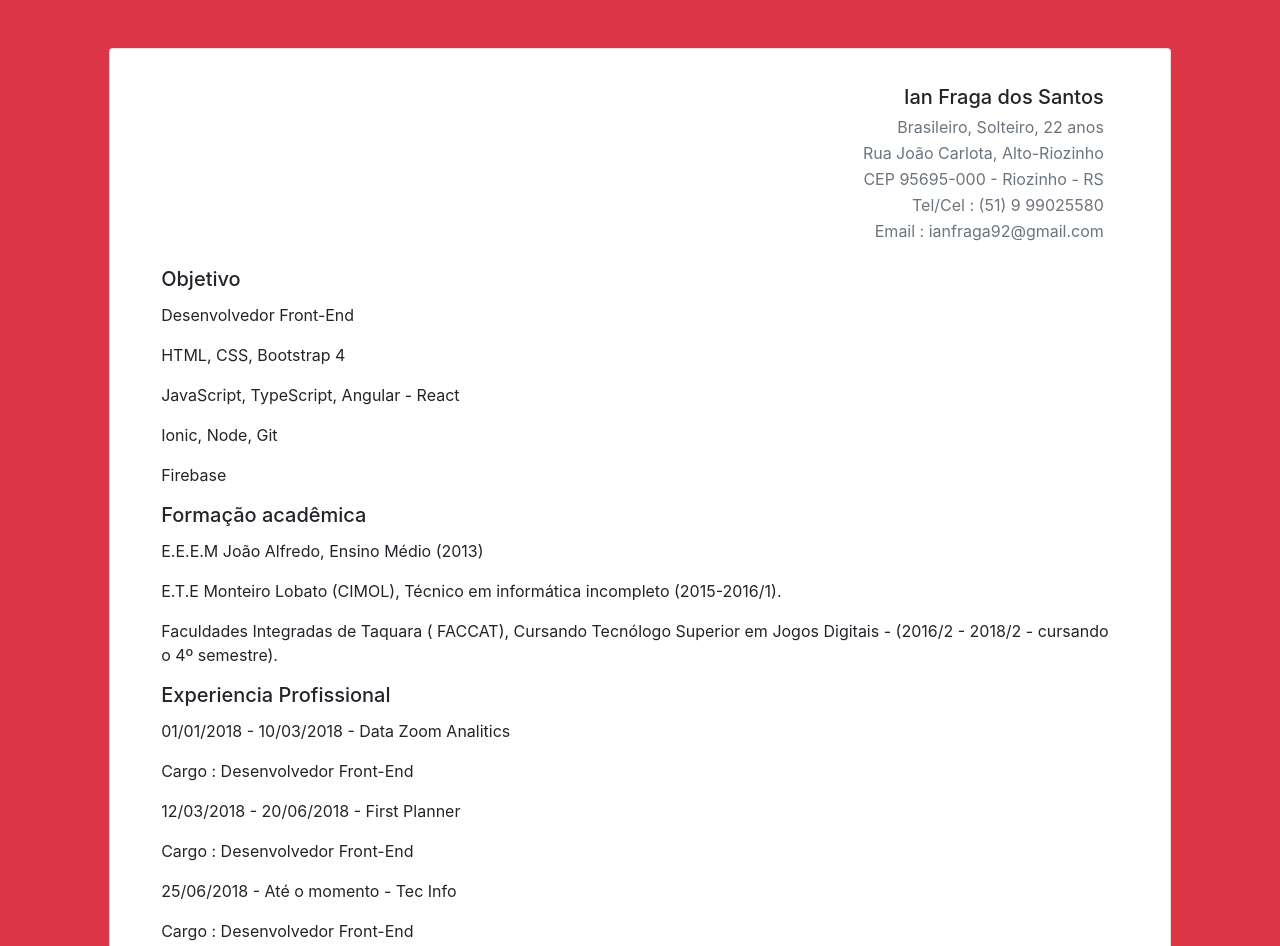
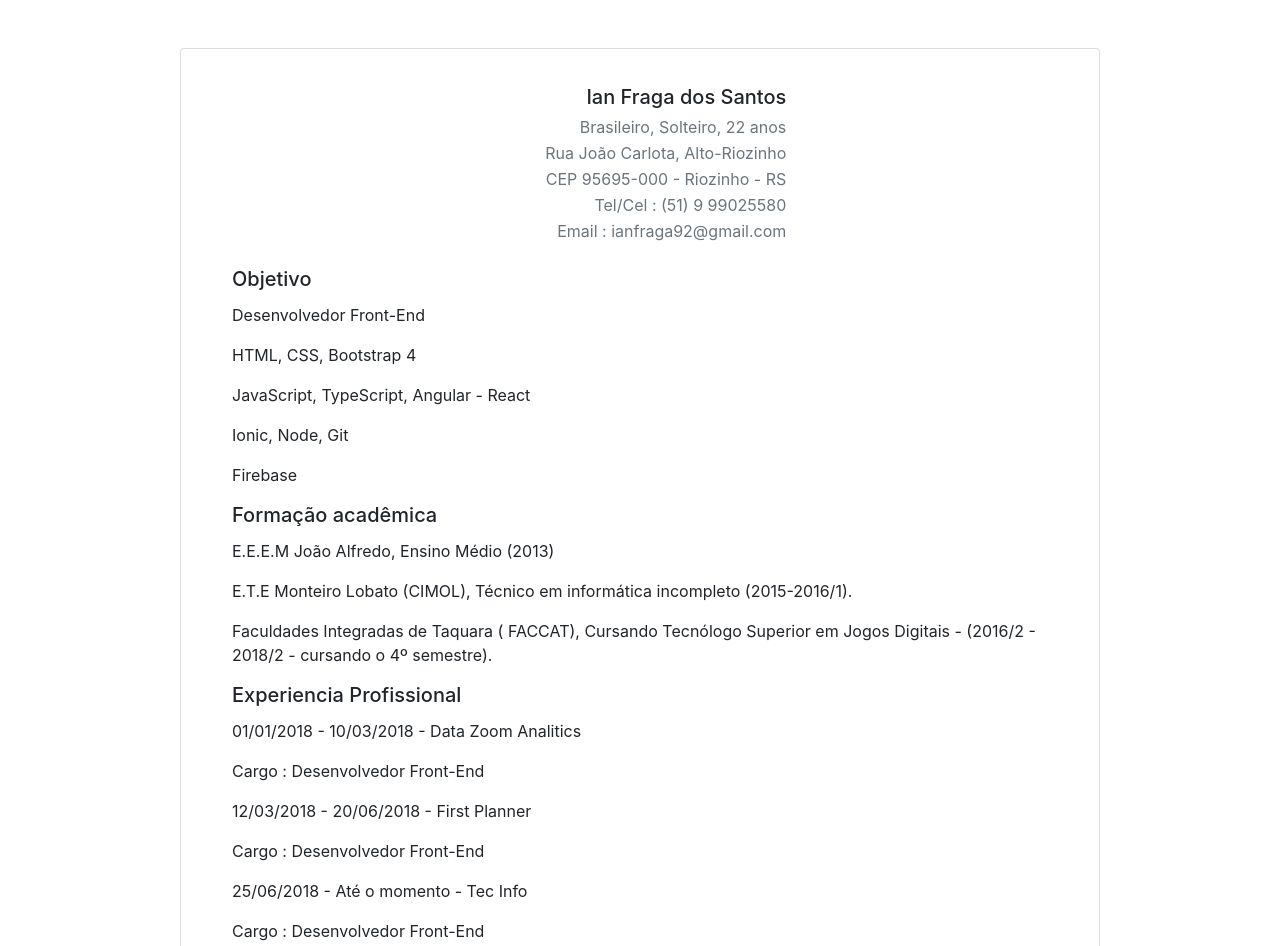
Before and after one commit to ifragas/curriculo, a plain HTML site: page index.html in a window 1280 px wide. Shown: the top 946 px of the page. Drawn offline with nearby package versions, Linux system fonts and the light colour scheme.

Commit message:
Update index.html

```diff
--- a/index.html
+++ b/index.html
@@ -48,13 +48,13 @@
 
     <body>
 
-        <div class="container-fluid p-0 bg-danger">
+        <div class="container">
             <div class="row ">
                 <div class="d-flex justify-content-center w-100 my-5">
                     <div class="col-sm-10 col-md-10 col-xl-10 m-auto">
                         <div class="card w-100 p-3">
                             <div class="card-body">
-                                <div class="row w-100 d-flex justify-content-end">
+                                <div class="row w-100 d-flex justify-content-center">
                                     <div class="col-sm-5 col-md-5 col-xl-5 text-right">
                                         <h5 class="card-title ">Ian Fraga dos Santos</h5>
                                         <p class="card-subtitle mb-2 text-muted ">Brasileiro, Solteiro, 22 anos</p>
```
